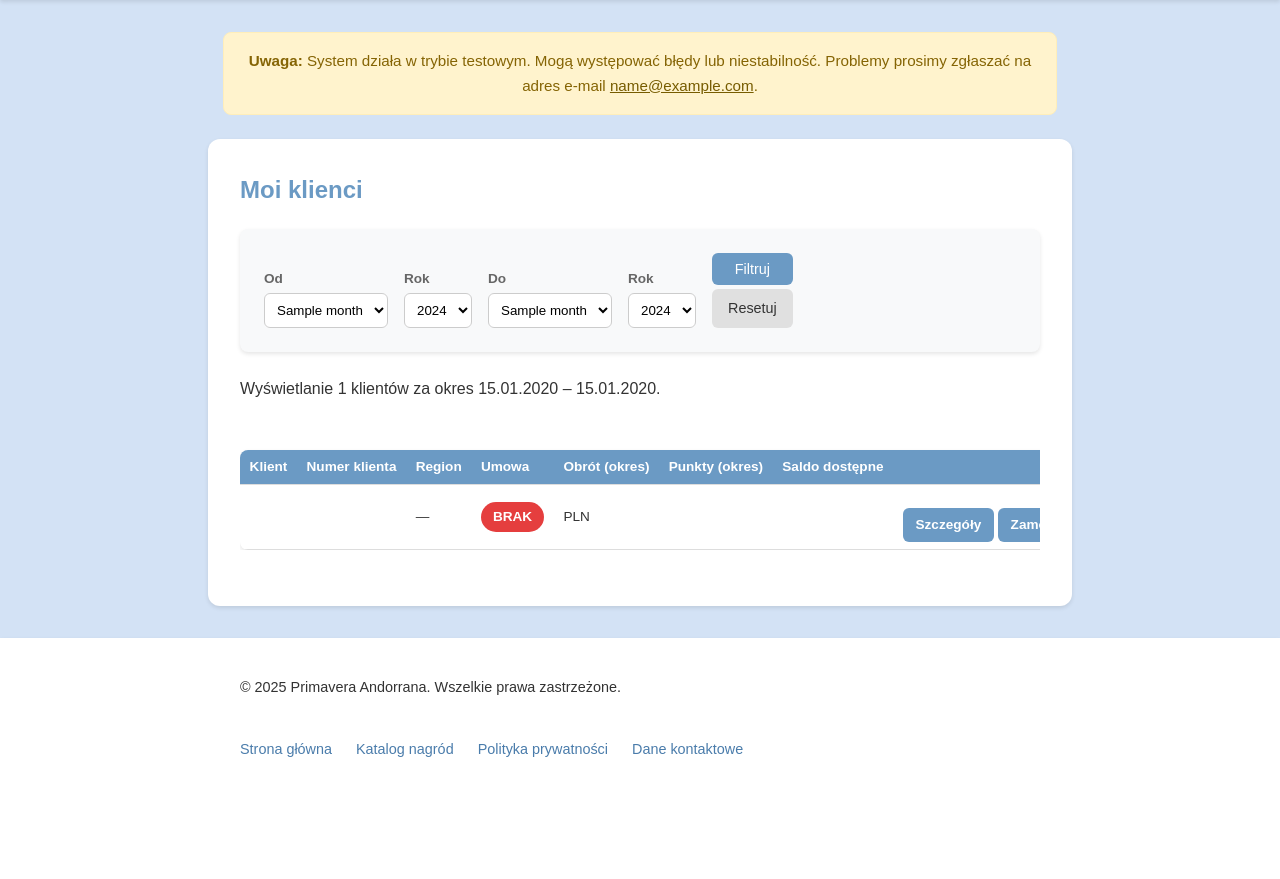
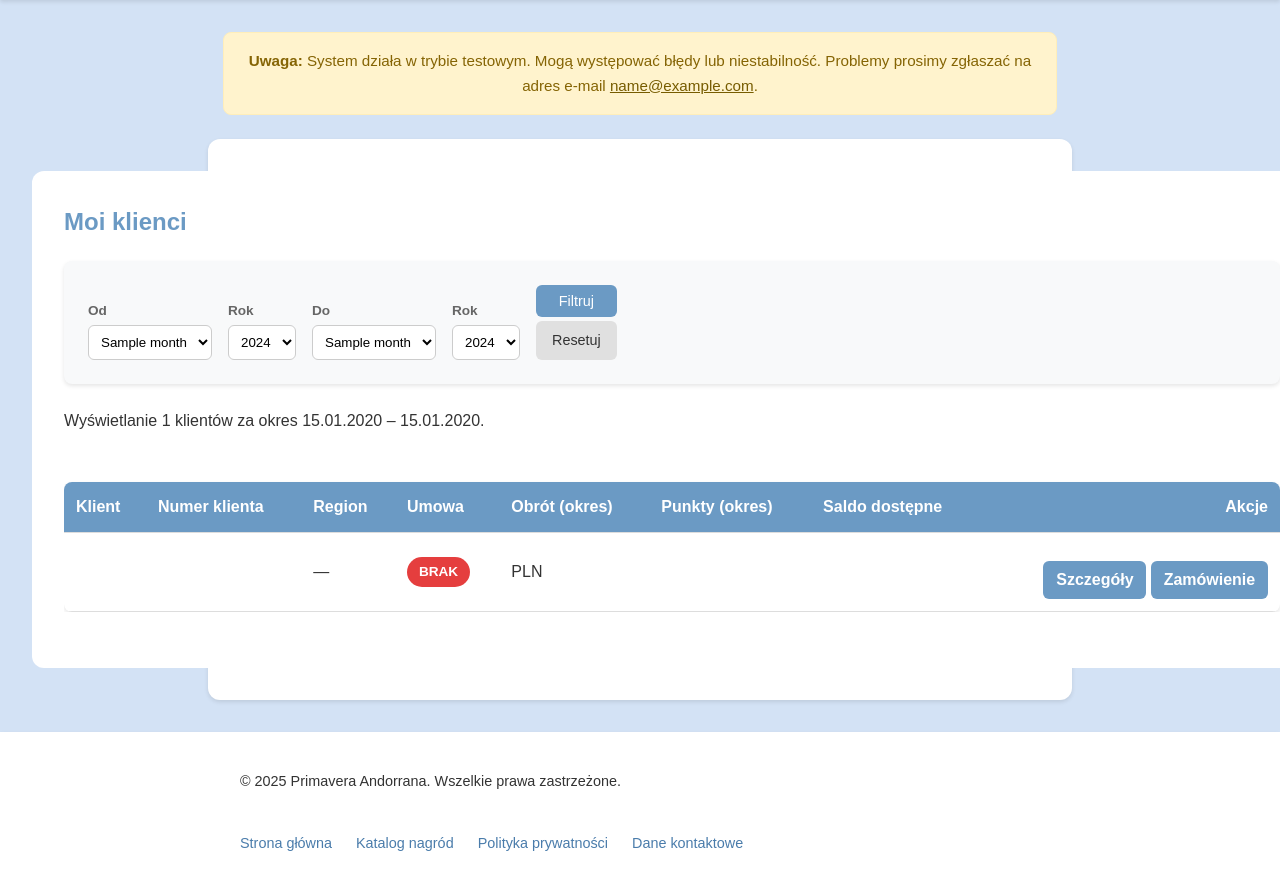
Before and after one commit to fajlajpi/bonus_pl, a Django app: template pa_bonus/templates/salesrep/client_list.html in a window 1280 px wide; the page is wider, and only the part inside the window is pictured. Shown: the part 70-949 px from the top of that part. Before the commit the page ends 827 px from the top of that part, so only its background shows below. Run offline with Django 5.2, Linux system fonts and the light colour scheme; tables that the repository leaves empty hold one stand-in row (values such as "Sample post"); the template is opened without the code that fills it: values that come from a table or form of the project are taken from there, most other values are stand-ins (such as "Sample title", 1, 10 or a date in 2020).

Commit message:
Fix: Widened the SalesRep My Clients work area

```diff
--- a/pa_bonus/templates/salesrep/client_list.html
+++ b/pa_bonus/templates/salesrep/client_list.html
@@ -3,21 +3,9 @@
 {% block title %}Moi klienci{% endblock %}
 
 {% block content %}
-<style>
-  .client-table-wrapper {
-    overflow-x: auto;
-    -webkit-overflow-scrolling: touch;
-  }
-  .client-table-wrapper .transactions-table {
-    font-size: 0.85rem;
-    white-space: nowrap;
-  }
-  .client-table-wrapper .transactions-table th,
-  .client-table-wrapper .transactions-table td {
-    padding: 0.4rem 0.6rem;
-  }
-</style>
-<div class="dashboard-container">
+<div style="width: 100vw; position: relative; left: 50%; right: 50%; margin-left: -50vw; margin-right: -50vw; padding: 0 2rem; background-color: var(--background-color);">
+  <div style="max-width: 1600px; margin: 0 auto; background-color: var(--container-bg); padding: var(--spacing-lg); border-radius: var(--border-radius-lg);">
+
     <h2>Moi klienci</h2>
 
     <!-- Filters -->
@@ -85,7 +73,7 @@
     <p>Wyświetlanie {{ clients|length }} klientów za okres {{ date_from|date:"d.m.Y" }} – {{ date_to|date:"d.m.Y" }}.</p>
 
     <!-- Client Table -->
-  <div class="table-container client-table-wrapper">
+    <div class="table-container">
       <table class="transactions-table">
         <thead>
           <tr>
@@ -128,5 +116,7 @@
         </tbody>
       </table>
     </div>
+
+  </div>
 </div>
 {% endblock %}
```
Lines whose indentation alone changed are shown as unchanged.
